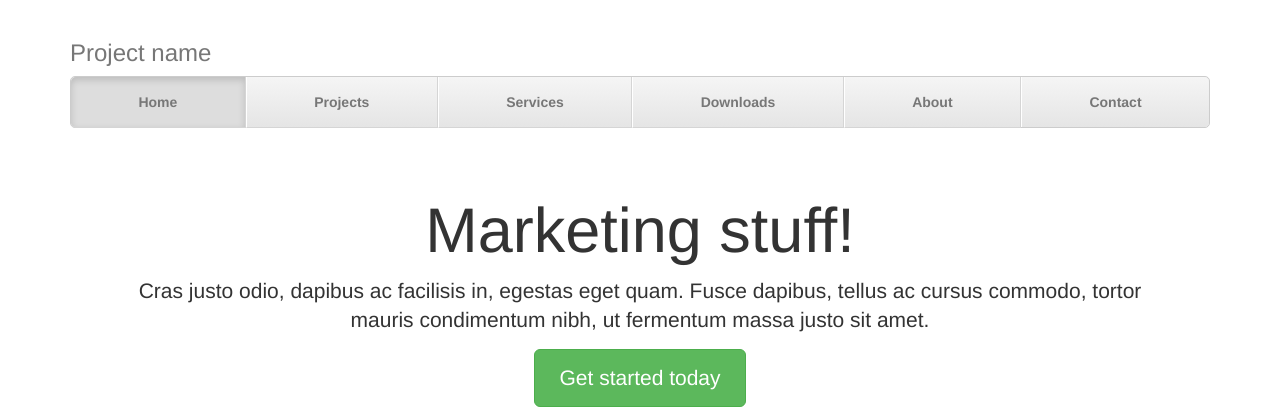
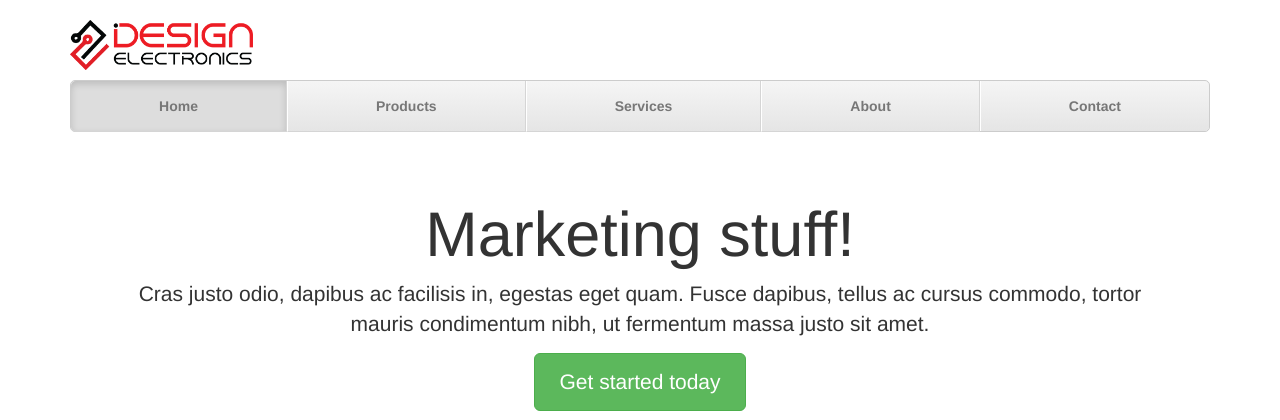
Before and after one commit to ZaynHanif/UROP2014, a PHP site: page /website2.html in a window 1280 px wide. Shown: the top 420 px of the page. Run offline with PHP 8.4, Linux system fonts and the light colour scheme.

Commit message:
Updating bootstrap files

```diff
--- a/Learning/Bootstrap/bootstrap-3.2.0-dist/css/style.css
+++ b/Learning/Bootstrap/bootstrap-3.2.0-dist/css/style.css
@@ -1,7 +1,4 @@
-body {
-	margin: 75px;
+#logo {
+	height: 50px;
+	margin-top: -20px;
 }
-
-#logo {
-	height: 100%;
-}
--- a/Learning/Bootstrap/website2.html
+++ b/Learning/Bootstrap/website2.html
@@ -9,13 +9,14 @@
     <meta name="author" content="">
     <link rel="icon" href="../../favicon.ico">
 
-    <title>Justified Nav Template for Bootstrap</title>
+    <title>iDesign Electronics</title>
 
     <!-- Bootstrap core CSS -->
     <link href="bootstrap-3.2.0-dist/css/bootstrap.min.css" rel="stylesheet">
 
     <!-- Custom styles for this template -->
     <link href="bootstrap-3.2.0-dist/css/justified-nav.css" rel="stylesheet">
+	<link href="bootstrap-3.2.0-dist/css/style.css" rel="stylesheet">
 
     <!-- Just for debugging purposes. Don't actually copy these 2 lines!
     <!--[if lt IE 9]><script src="../../assets/js/ie8-responsive-file-warning.js"></script><![endif]
@@ -38,12 +39,11 @@
     <div class="container">
 
       <div class="masthead">
-        <h3 class="text-muted">Project name</h3>
+        <h3 class="text-muted"><img id="logo" src="bootstrap-3.2.0-dist/img/logo.png"></h3>
         <ul class="nav nav-justified">
-          <li class="active"><a href="#">Home</a></li>
-          <li><a href="#">Projects</a></li>
+          <li class="active"><a href="index.html">Home</a></li>
+          <li><a href="#">Products</a></li>
           <li><a href="#">Services</a></li>
-          <li><a href="#">Downloads</a></li>
           <li><a href="#">About</a></li>
           <li><a href="#">Contact</a></li>
         </ul>
```
